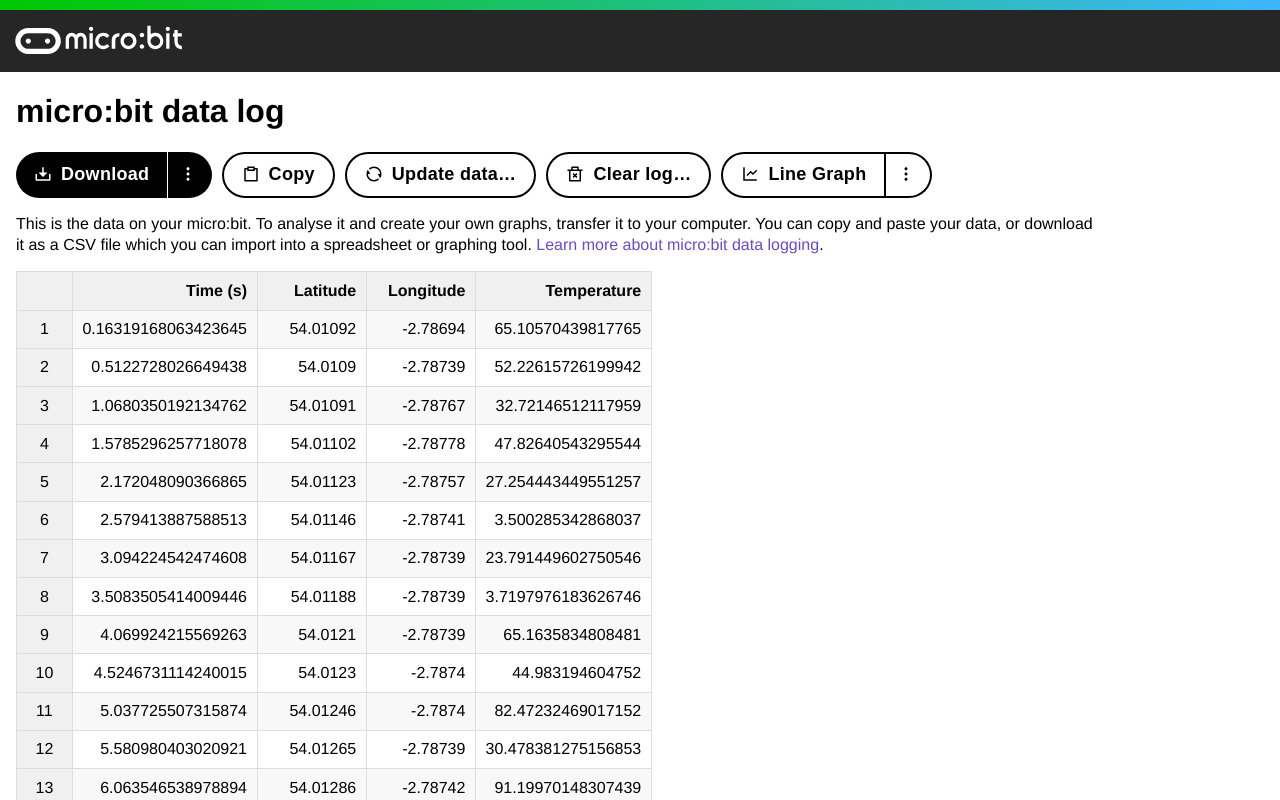
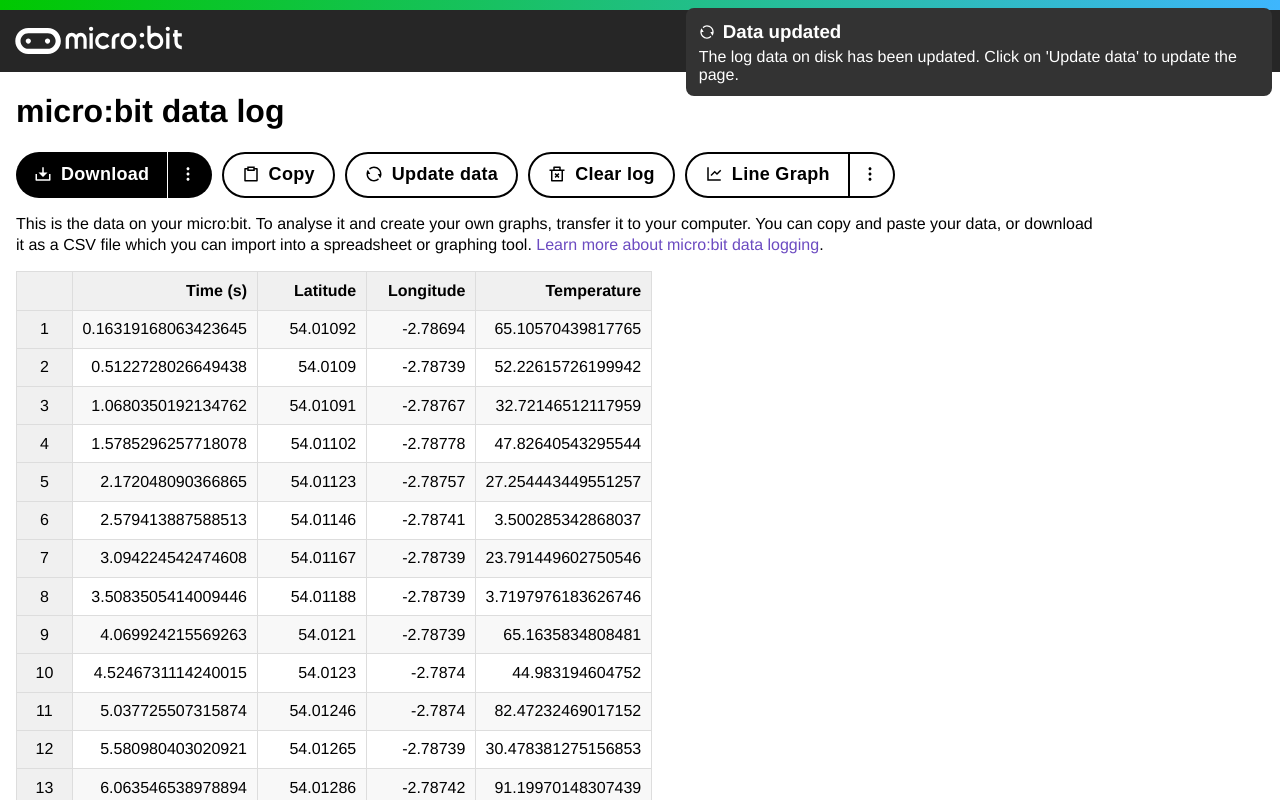
Before and after one commit to lancaster-university/microbit-datalogger-ui, a React (Create React App) app: page / in a window 1280 px wide. Shown: the top 800 px of the page. Built offline with nearby package versions, Linux system fonts and the light colour scheme.

Commit message:
docs and improved data updates to load inline

```diff
--- a/package.json
+++ b/package.json
@@ -19,6 +19,7 @@
     "react-icons": "^4.4.0",
     "react-plotly.js": "^2.5.1",
     "react-scripts": "5.0.1",
+    "source-map-explorer": "^2.5.3",
     "typescript": "^4.7.4",
     "web-vitals": "^2.1.4"
   },
@@ -28,7 +29,8 @@
     "test": "react-scripts test",
     "eject": "react-scripts eject",
     "predeploy": "npm run build",
-    "deploy": "gh-pages -d build"
+    "deploy": "gh-pages -d build",
+    "analyze": "react-scripts build && source-map-explorer 'build/static/js/*.js"
   },
   "eslintConfig": {
     "extends": [
--- a/src/App.tsx
+++ b/src/App.tsx
@@ -1,12 +1,9 @@
-import React, { useState } from 'react';
-import logo from './logo.svg';
+import { useEffect, useState } from 'react';
 import './App.css';
 import Header from './Header';
 import DataLogTable from './DataLogTable';
-import Plot from 'react-plotly.js';
-import { Config, Data } from 'plotly.js';
+import { Config } from 'plotly.js';
 import LineGraphVisualisation from './LineGraphVisualisation';
-import { throws } from 'assert';
 import MapVisualisation from './MapVisualisation';
 import DropDownButton from './DropDownButton';
 import Modal, { ModalContents, ModalProps } from './Modal';
@@ -15,7 +12,14 @@
 import { RiClipboardLine, RiDeleteBin2Line, RiDownload2Line, RiRefreshLine, RiShareLine } from "react-icons/ri";
 import { IconContext } from 'react-icons';
 import Warning from './Warning';
+import { LogData, parseRawData } from '.';
+import DataUpdateNotification from './DataUpdateNotification';
 
+/**
+ * Visualisations are the context-specific ways of presenting data in the data log.
+ * For example, a map view for displaying geographic content or a line graph for most
+ * general purpose use cases
+ */
 export interface VisualisationType {
   name: string;
   icon: JSX.Element;
@@ -35,6 +39,9 @@
   LineGraphVisualisation, MapVisualisation
 ];
 
+/**
+ * Share targets are ways of exporting the data from the data log, aside from the manual 'copy' option
+ */
 interface ShareTarget {
   name: string;
   icon: JSX.Element;
@@ -45,11 +52,11 @@
   {
     name: "Download",
     icon: <RiDownload2Line />,
-    onShare(log) {
+    onShare(log) { // downloads directly from the browser
       const anchor = document.createElement("a");
 
       anchor.download = "microbit.csv";
-      anchor.href = URL.createObjectURL(new Blob([log.toCSV()], { type: "text/csv" }));
+      anchor.href = URL.createObjectURL(log.toBlob());
       anchor.click();
       anchor.remove();
     }
@@ -57,8 +64,8 @@
   {
     name: "Share",
     icon: <RiShareLine />,
-    onShare(log) {
-      const file = new File([new Blob([log.toCSV()], { type: "text/csv" })], "microbit.csv", { type: "text/csv" });
+    onShare(log) { // opens an OS/browser-level share dialog, allowing direct export to supported applications
+      const file = new File([log.toBlob()], "microbit.csv", { type: "text/csv" });
 
       navigator.share({
         title: "My micro:bit data",
@@ -68,27 +75,55 @@
   }
 ];
 
-export interface AppProps {
-  log: DataLog;
-}
+/**
+ * Root component for the data log
+ */
+export default function App(props: LogData) {
 
-export function App(props: AppProps) {
+  // the active visualisation, e.g. line graph or map view
   const [visualisation, setVisualisation] = useState<VisualisationType | null>(null);
   const [modal, setModal] = useState<ModalProps | null>(null);
-  //@ts-ignore
-  const [log, setLog] = useState<DataLog>(props.log || gpsData);
+  const [updateAvailable, setUpdateAvailable] = useState<LogData | null>(null);
+  const [logData, setLogData] = useState<LogData>(props);
+
+  const log = logData.log;
+
+  useEffect(() => {
+    const updateListener = (e: Event) => {
+      if (e instanceof CustomEvent) {
+        const data = parseRawData(e.detail);
+
+        setUpdateAvailable(data);
+      }
+    }
+
+    window.addEventListener("dl-update", updateListener);
+
+    return () => {
+      window.removeEventListener("dl-update", updateListener);
+    }
+  });
 
   const showModal = (content: ModalContents) => {
     setModal({ ...content, onClose: () => setModal(null) });
   }
 
+  // the available visual previews for our data log. e.g. map view is not applicable when there
+  // is no latitude or longitude fields detected.
+  // todo: visually present the reasons why certain visualisations aren't available
   const visualPreviews = visualisations.filter(vis => !vis.availablityError(log));
 
   const copy = () => {
-
+    navigator.clipboard.writeText(log.toCSV());
   }
 
   const updateData = () => {
+    if (updateAvailable) {
+      setLogData(updateAvailable);
+      setUpdateAvailable(null);
+      return;
+    }
+
     showModal({ title: "Updating Data", content: <div>To see the latest data that changed after you opened this file, you must unplug your micro:bit and plug it back in.</div> });
   }
 
@@ -110,10 +145,13 @@
     setVisualisation(visualPreviews[visIndex]);
   }
 
+  // create a 'dl-debug' local storage property to access this
   const debugCSV = () => {
-    const data = prompt("csv data?") || "";
+    const data = prompt("csv data?");
 
-    setLog(DataLog.fromCSV(data));
+    if (data) {
+     // setLog(DataLog.fromCSV(data));
+    }
   }
 
   const handleShare = (index: number = 0) => {
@@ -125,13 +163,14 @@
       <div className="app">
         {modal && <Modal {...modal} />}
         <Header />
+        <DataUpdateNotification visible={!updateAvailable} />
         <main>
           <h1>micro:bit data log</h1>
           <div className="buttons">
             <DropDownButton primary={true} dropdown={shareTargets.map(target => <>{target.icon}{target.name}</>)} onClick={handleShare} onDropdownSelected={handleShare}><>{shareTargets[0].icon}{shareTargets[0].name}</></DropDownButton>
             <button onClick={copy}><RiClipboardLine />Copy</button>
-            <button onClick={updateData}><RiRefreshLine />Update data…</button>
-            <button onClick={clearLog}><RiDeleteBin2Line />Clear log…</button>
+            <button onClick={updateData}><RiRefreshLine />Update data</button>
+            <button onClick={clearLog}><RiDeleteBin2Line />Clear log</button>
             {window.localStorage.getItem("dl-debug") && <button onClick={debugCSV}>Debug CSV</button>}
             {visualPreviews.length > 0 && <DropDownButton dropdown={visualPreviews.map(vis => <>{vis.icon}{vis.name}</>)} onClick={() => visualise(-1)} onDropdownSelected={index => visualise(index)}>{visualisation ? "Close " + visualisation.name : <>{visualPreviews[0].icon}{visualPreviews[0].name}</>}</DropDownButton>}
           </div>
@@ -157,5 +196,3 @@
     </IconContext.Provider>
   );
 }
-
-export default App;
--- a/src/DataLog.ts
+++ b/src/DataLog.ts
@@ -1,15 +1,40 @@
+/**
+ * Contains data for one row of the data log. Each row may also be a header row, this will happen
+ * if new headers are introduced after data has already been written to the log. The micro:bit data log
+ * will always have all headings present in the first entry of the data log.
+ *
+ * Data is always stored as strings
+ */
 export interface DataLogRow {
     isHeading?: boolean;
     data: string[];
 }
 
+/**
+ * Handles the actual data stored within the data log. It's passed in through the offline view
+ * through a global 'csv' property. This then re-parses the CSV into a friendly format
+ */
 export default class DataLog {
 
     private static emptyLog: DataLog = new DataLog([], [], false);
 
+    /**
+     * Creates a data log
+     *
+     * @param headers the headers for all fields of the data log
+     * @param data the data of this log
+     * @param isFull whether this log is full, i.e. filling the flash memory of the micro:bit
+     */
     constructor(public headers: string[], public data: DataLogRow[], public isFull: boolean = false) {
     }
 
+    /**
+     * Constructs a data log from supplied CSV data
+     *
+     * @param csv the CSV data string
+     * @param isFull whether this log is full, i.e. filling the flash memory of the micro:bit
+     * @returns the parsed data log
+     */
     public static fromCSV(csv: string, isFull: boolean = false): DataLog {
         if (csv.length === 0) {
             return this.emptyLog;
@@ -22,12 +47,19 @@
         rows.forEach((row, index) => {
             const cols = row.split(",");
 
-            data.push({data: cols, isHeading: index === 0});
+            data.push({ data: cols, isHeading: index === 0 });
         });
 
         return new DataLog(headers, data, isFull);
     }
 
+    /**
+     * Returns all of the data for one specific column in a 2D array
+     *
+     * @param header the header to return the data for. Can be the header index, name, or a regular expression
+     * @param excludeHeaders whether to ignore headers. If false, headers will be 'null' in the returned array
+     * @returns the data for this header
+     */
     public dataForHeader(header: string | number | RegExp, excludeHeaders = false): (string | null)[] {
         const index = typeof header === "number" ? header : header instanceof RegExp ? this.headers.findIndex(h => header.test(h)) : this.headers.indexOf(header);
 
@@ -38,10 +70,16 @@
         return this.data.filter(row => !row.isHeading || !excludeHeaders).map(row => row.isHeading ? null : row.data[index]);
     }
 
+    /**
+     * Calculates if the log is empty
+     */
     get isEmpty() {
         return this.headers.length === 0 || this.data.length === 0;
     }
 
+    /**
+     * Converts the data in this data log to a CSV format
+     */
     public toCSV(): string {
         return this.data.map(row =>
             row.data
@@ -51,6 +89,21 @@
         ).join("\n");
     }
 
+    /**
+     * Converts the data in this data log to a 'text/csv' blob
+     */
+    public toBlob(): Blob {
+        return new Blob([this.toCSV()], { type: "text/csv" });
+    }
+
+    /**
+     * Splits this log into distinct parts. Where to split is defined by the
+     * 'where' parameter, which is a function accepting a row and determining
+     * if it should split at this point.
+     *
+     * @param where returns true if the log should split at this point
+     * @returns the split log array
+     */
     public split(where: (row: DataLogRow, previousRow: DataLogRow | null, rowIndex: number) => boolean) {
 
         const splitLogs: DataLog[] = [];
--- /dev/null
+++ b/src/DataUpdateNotification.css
@@ -0,0 +1,59 @@
+@keyframes notif-zoom-in {
+    0% {
+        opacity: 0;
+        transform: scale(0.95) translateX(5em);
+    }
+
+    100% {
+        opacity: 1;
+        transform: scale(1) translateX(0);
+    }
+}
+
+@keyframes notif-zoom-out {
+    100% {
+        opacity: 0;
+        transform: scale(0.95) translateX(5em);
+    }
+
+    0% {
+        opacity: 1;
+        transform: scale(1) translateX(0);
+    }
+}
+
+
+.update-notifier {
+    position: fixed;
+    top: 0.5em;
+    right: 0.5em;
+    width: 35em;
+    background: #333;
+    border-radius: 8px;
+    z-index: 2;
+    color: white;
+    padding: 0.8em;
+}
+
+.update-notifier {
+    animation: notif-zoom-in 0.15s ease-out;
+}
+
+.notif-closing {
+    animation: notif-zoom-out 0.15s ease-out;
+    animation-fill-mode: forwards;
+}
+
+.update-notifier h3 {
+    margin: 0;
+}
+
+.update-notifier > button {
+    margin-top: 0.6em;
+}
+
+.update-notifier > div {
+    display: flex;
+    align-items: center;
+    margin-bottom: 0.3em;
+}
--- /dev/null
+++ b/src/DataUpdateNotification.tsx
@@ -0,0 +1,28 @@
+import { useEffect, useState } from "react";
+import { RiRefreshLine } from "react-icons/ri";
+import "./DataUpdateNotification.css";
+
+export default function DataUpdateNotification({ visible }: { visible: boolean }) {
+
+    const [ignored, setIgnored] = useState<boolean>(false);
+    const [closing, setClosing] = useState<boolean>(false);
+
+    const close = () => {
+        setClosing(true);
+        setTimeout(() => {
+         //   setIgnored(true);
+        }, 1000);
+    }
+
+    return (
+        <>
+            {visible && !ignored &&
+                <div onClick={() => close()} className={"update-notifier " + (closing ? "notif-closing" : "")}>
+                    <div><RiRefreshLine /><h3>Data updated</h3></div>
+                    The log data on disk has been updated. Click on 'Update data' to update the page.
+                    {/*<button onClick={() => setIgnored(true)}>Ignore and don't show again</button>*/}
+                </div>
+            }
+        </>
+    );
+}
--- a/src/index.tsx
+++ b/src/index.tsx
@@ -13,7 +13,52 @@
   clear(): void;
   load(): any;
 
-  csv: string; // todo
+  raw: string; // the raw log data
+  upd: number; // interval ID for iframe update checker approach
+}
+
+export interface LogData {
+  log: DataLog;
+  hash: number;
+  dataSize: number;
+  bytesRemaining: number;
+  daplinkVersion: number;
+}
+
+export function parseRawData(raw: string): LogData | null {
+  if (!/^UBIT_LOG_FS_V_002/.test(raw)) {
+    return null;
+  }
+
+  const daplinkVersion = parseInt(raw.substring(40, 44));
+  const dataStart = parseInt(raw.substring(29, 39)) - 2048; // hex encoded
+  const logEnd = parseInt(raw.substring(18, 28)) - 2048; // hex encoded
+
+  let dataSize = 0;
+  while (raw.charCodeAt(dataStart + dataSize) !== 0xfffd) {
+    dataSize++;
+  }
+
+  const bytesRemaining = logEnd - dataStart - dataSize;
+
+  let hash = 0;
+  for (let i = 0; i < raw.length; i++) {
+    hash = 31 * hash + raw.charCodeAt(i);
+    hash |= 0;
+  }
+
+  const full = raw.substring(logEnd + 1, logEnd + 4) === "FUL";
+  const log = DataLog.fromCSV(raw.substring(dataStart, dataStart + dataSize), full);
+
+  return { log, hash, dataSize, bytesRemaining, daplinkVersion };
+}
+
+(function () {
+
+  // Check if we're just an iframe, used to check for updates to the file on the disk.
+  // Update checker iframes have the hash of the main page appended to it
+  if (window.location.href.split("?")[1] !== undefined) {
+    return; // we don't want to bother loading up react or anything!
   }
 
   //@ts-ignore
@@ -25,7 +70,14 @@
 
   function load() {
 
-  let log: DataLog = gpsData; // todo
+    // dummy default data for testing
+    let data: LogData = {
+      log: gpsData,
+      hash: 0,
+      dataSize: 100,
+      bytesRemaining: 100,
+      daplinkVersion: 0
+    };
 
     // Check if we're loading in-place. This is done when being inserted on top of
     // the offline datalogger
@@ -38,17 +90,28 @@
 
       baseLoad();
 
+      const logData = parseRawData(offlineDataLog.raw);
+
+      if (!logData) {
+        // TODO: error handle
+        return;
+      }
+
+      data = logData;
+
+      // override this so we give a user a prompt if they want to reload rather than
+      // immediately reloading
+      onmessage = e => {
+        window.dispatchEvent(new CustomEvent("dl-update", e.data));
+      };
+
       const reactRoot = document.createElement("div");
       reactRoot.id = "root";
 
       document.body.appendChild(reactRoot);
 
-    //@ts-ignore
-    log = DataLog.fromCSV(window.csv);
+      offlineRoot?.remove();
     }
-
-  //window.csv = window.x; //x = csv data
-  //window.dataLog = readData(window.csv);
 
     // Load react in place!
 
@@ -56,7 +119,7 @@
 
     root.render(
       //<React.StrictMode>
-      <App log={log} />
+      <App {...data} />
       //</React.StrictMode>
     );
   }
@@ -73,3 +136,4 @@
   }); */ // todo
 
   /// End bootstrap
+})();
```
Also changed, not shown: src/DataLogTable.tsx (+17 -15 lines), src/DropDownButton.tsx (+28 -6 lines), src/DropDownMenu.tsx (+3 -5 lines), 1 other file (tests, documents, lock files or other folders). Lines whose indentation alone changed are shown as unchanged.
